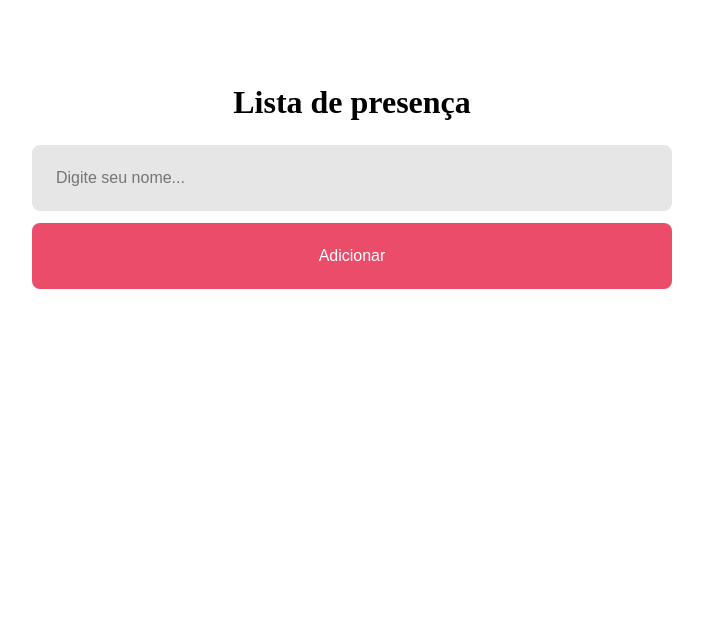
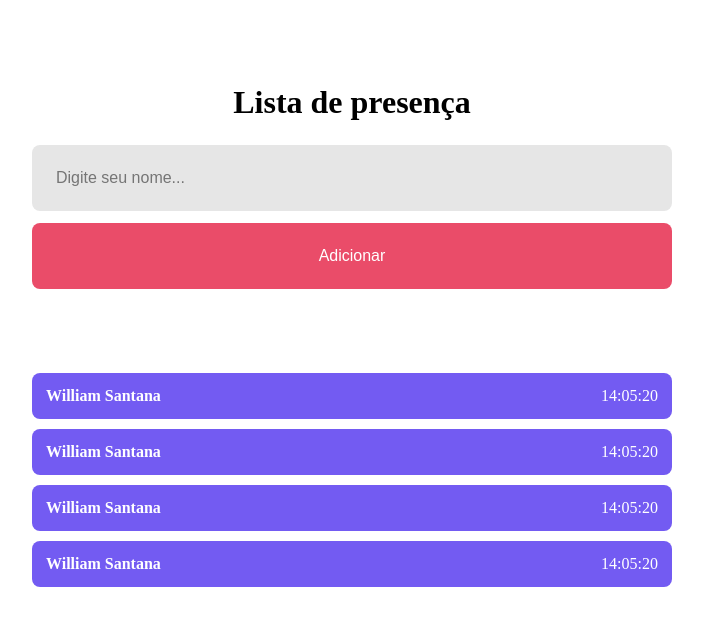
Before and after one commit to wwilliamsantana/todo-React-API, a React (Vite) app: page / in a window 1280 px wide. Shown: the top 626 px of the page, without its empty margins (288-991 px from the left). Built offline with nearby package versions, Linux system fonts and the light colour scheme.

Commit message:
Components: Card's

```diff
--- /dev/null
+++ b/src/Components/Card/index.jsx
@@ -0,0 +1,13 @@
+import "./styles.css"
+
+export function Card(){
+
+  return (
+      <div className="card">
+        <strong>William Santana</strong>
+        <span>14:05:20</span>
+      </div>
+  )
+
+
+}
--- /dev/null
+++ b/src/Components/Card/styles.css
@@ -0,0 +1,15 @@
+.card {
+  height: 100%;
+  width: 50%;
+
+  display: flex;
+  justify-content: space-between;
+  align-items: center;
+
+  background: #735bf2;
+  color: #fff;
+
+  margin-bottom: 10px;
+  padding: 14px;
+  border-radius: 8px;
+}
--- a/src/main.jsx
+++ b/src/main.jsx
@@ -1,6 +1,6 @@
 import React from 'react'
 import ReactDOM from 'react-dom/client'
-import {Home} from './pages/Home/Home'
+import {Home} from './pages/Home'
 import "./styles/styles.css"
 
 ReactDOM.createRoot(document.getElementById('root')).render(
--- a/src/pages/Home/Home.jsx
+++ b/src/pages/Home/index.jsx
@@ -1,4 +1,5 @@
 import "./styles.css"
+import { Card } from "../../Components/Card"
 
 export function Home() {
 
@@ -17,6 +18,10 @@ export function Home() {
         Adicionar
       </button>
 
+        <Card/>
+        <Card/>
+        <Card/>
+        <Card/>
 
     </div>
   )
```
